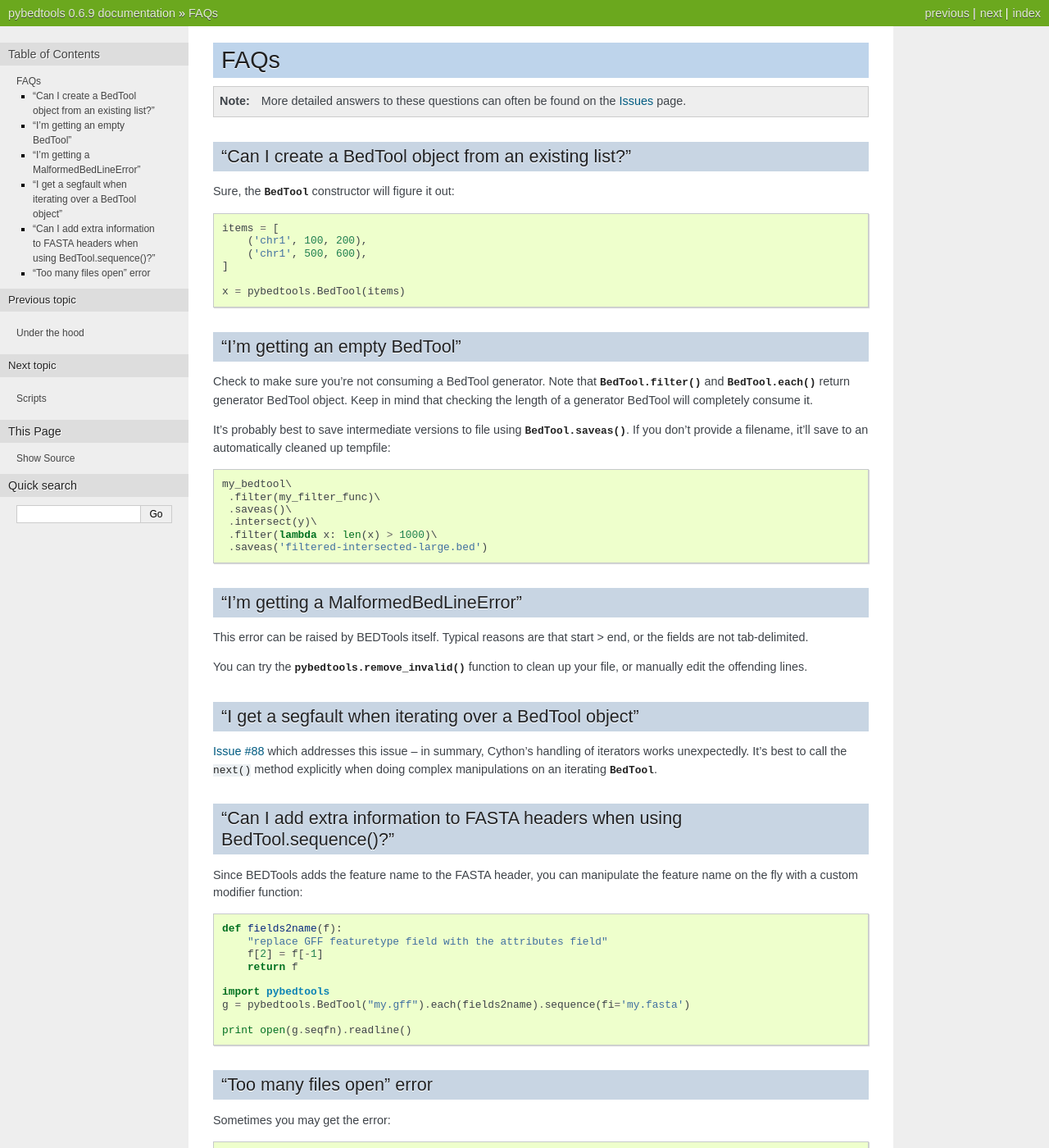
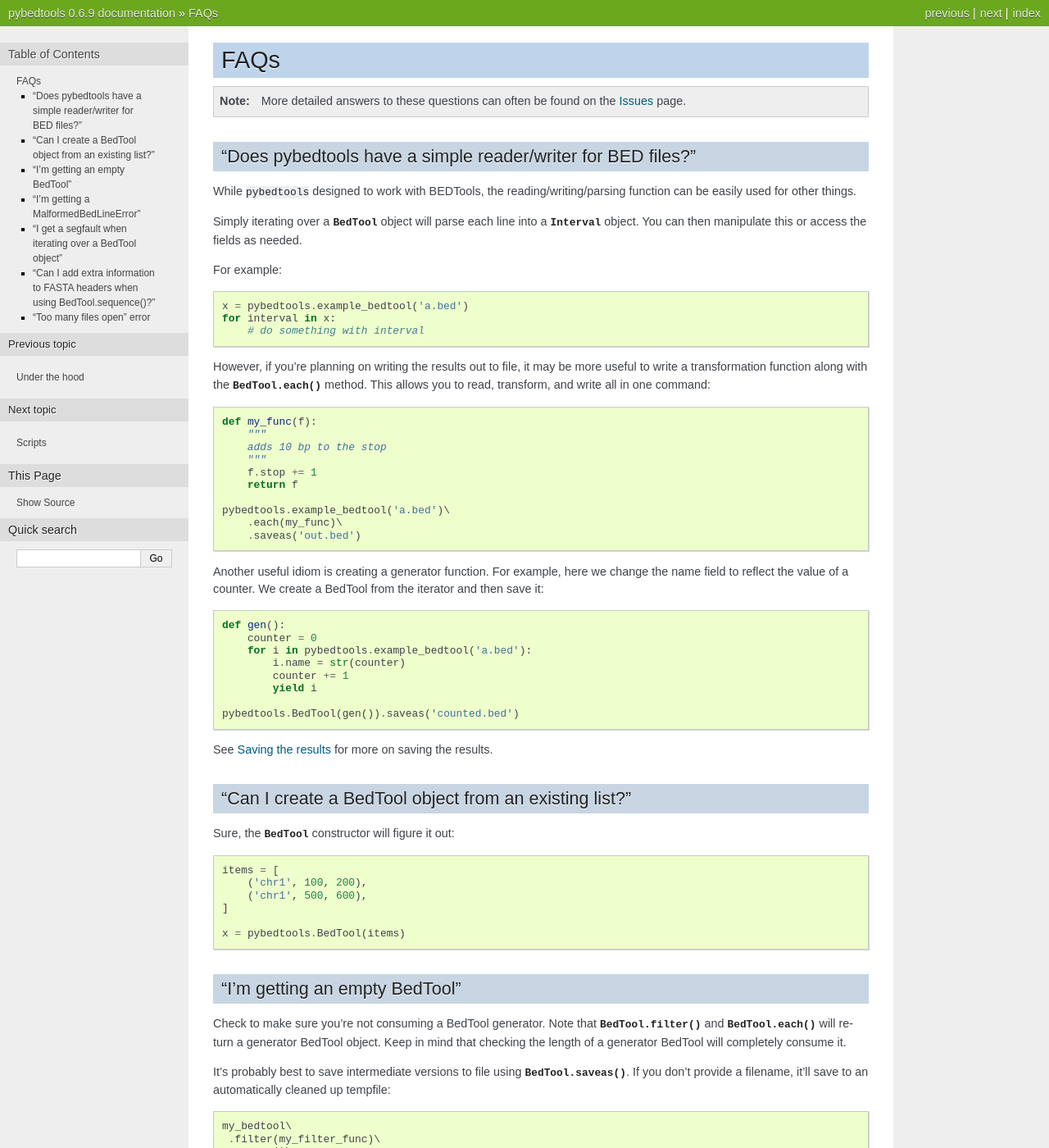
Before and after one commit to daler/pybedtools, a Sphinx documentation site: the page built from docs/source/FAQs.rst, in a window 1280 px wide and 1400 px high. Shown: the whole window at 82% size. Built offline with Sphinx 7.4.7, drawn with Linux system fonts in a browser that asks for light colours; comment, search, counter and statistics services are not loaded.

Commit message:
docs and update doctests
fixes #127

```diff
--- a/docs/source/FAQs.rst
+++ b/docs/source/FAQs.rst
@@ -8,6 +8,51 @@ FAQs
     More detailed answers to these questions can often be found on the `Issues
     <https://github.com/daler/pybedtools/issues/>`_ page.
 
+"Does pybedtools have a simple reader/writer for BED files?"
+------------------------------------------------------------
+While `pybedtools` designed to work with BEDTools, the reading/writing/parsing
+function can be easily used for other things.
+
+Simply iterating over a :class:`BedTool` object will parse each line into
+a :class:`Interval` object.  You can then manipulate this or access the fields
+as needed.
+
+For example::
+
+    x = pybedtools.example_bedtool('a.bed')
+    for interval in x:
+        # do something with interval
+
+However, if you're planning on writing the results out to file, it may be more
+useful to write a transformation function along with the :meth:`BedTool.each`
+method.  This allows you to read, transform, and write all in one command::
+
+    def my_func(f):
+        """
+        adds 10 bp to the stop
+        """
+        f.stop += 1
+        return f
+
+    pybedtools.example_bedtool('a.bed')\
+        .each(my_func)\
+        .saveas('out.bed')
+
+Another useful idiom is creating a generator function.  For example, here we
+change the name field to reflect the value of a counter.  We create a BedTool
+from the iterator and then save it::
+
+    def gen():
+        counter = 0
+        for i in pybedtools.example_bedtool('a.bed'):
+            i.name = str(counter)
+            counter += 1
+            yield i
+
+    pybedtools.BedTool(gen()).saveas('counted.bed')
+
+
+See :ref:`saveresults` for more on saving the results.
 
 "Can I create a BedTool object from an existing list?"
 ------------------------------------------------------
@@ -25,7 +70,7 @@ Sure, the :class:`BedTool` constructor will figure it out::
 "I'm getting an empty BedTool"
 ------------------------------
 Check to make sure you're not consuming a BedTool generator.  Note that
-:meth:`BedTool.filter` and :meth:`BedTool.each` return generator BedTool
+:meth:`BedTool.filter` and :meth:`BedTool.each` will return a generator BedTool
 object. Keep in mind that checking the length of a generator BedTool will
 completely consume it.
 
--- a/docs/source/save-results.rst
+++ b/docs/source/save-results.rst
@@ -1,4 +1,6 @@
 .. include:: includeme.rst
+
+.. _saveresults:
 
 Saving the results
 ==================
```
Also changed, not shown: 3 other files.
